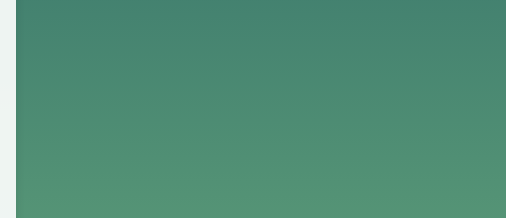
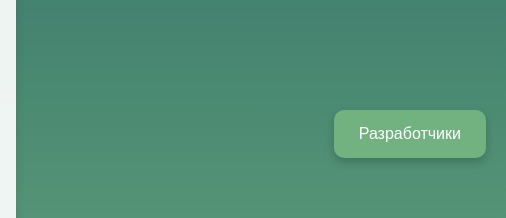
Before and after one commit to atxxxm/UFOWeb.github.io, a plain HTML site: page index.html in a window 1280 px wide. Shown: the part 622-840 px from the top of the page, 774-1280 px from the left. Drawn offline with Linux system fonts and the light colour scheme.

Commit message:
index.html

```diff
--- a/index.html
+++ b/index.html
@@ -5,11 +5,15 @@
     <meta name="viewport" content="width=device-width, initial-scale=1.0">
     <title>UFO DATABASE</title>
     <style>
+        :root {
+            --main-color-1: #134E5E;
+            --main-color-2: #71B280;
+        }
         body {
             font-family: 'Roboto', sans-serif;
             margin: 0;
             padding: 0;
-            background: linear-gradient(180deg, #134E5E, #71B280);
+            background: linear-gradient(180deg, var(--main-color-1), var(--main-color-2));
             color: white;
         }
 
@@ -117,6 +121,12 @@
         .card p {
             font-size: 1em;
             color: #666;
+        }
+
+        .card.hide {
+            opacity: 0;
+            transform: scale(0.8);
+            display: none;
         }
 
         .description {
@@ -252,6 +262,39 @@
             }
         }
 
+        .developers-button {
+            position: fixed;
+            bottom: 20px;
+            right: 20px;
+            padding: 15px 25px;
+            background-color: #71B280;
+            color: white;
+            border: none;
+            border-radius: 10px;
+            cursor: pointer;
+            font-size: 1em;
+            opacity: 0;
+            transform: translateY(20px);
+            transition: opacity 0.5s ease-in-out, transform 0.5s ease-in-out;
+            box-shadow: 0 4px 8px rgba(0, 0, 0, 0.2);
+        }
+
+        .developers-button.show {
+            opacity: 1;
+            transform: translateY(0);
+        }
+
+        .developers-button:hover {
+            background-color: #134E5E;
+            transform: scale(1.05);
+        }
+
+        .developers-button a {
+            text-decoration: none;
+            color: white;
+        }
+
+
     </style>
 </head>
 <body>
@@ -316,6 +359,10 @@
         </div>
     </div>
 
+    <button class="developers-button">
+        <a href="info.html" target="_blank">Разработчики</a>
+    </button>
+
     <script>
         function toggleDescription() {
             var content = document.getElementById('descriptionContent');
@@ -340,6 +387,7 @@
             const header = document.querySelector('header');
             const h1 = header.querySelector('h1');
             const img = header.querySelector('img');
+            const develop = document.querySelector('.developers-button')
 
             setTimeout(() => {
                 header.classList.add('show');
@@ -358,13 +406,15 @@
             cards.forEach((card, index) => {
                 setTimeout(() => {
                     card.classList.add('show');
-                }, 1800 + index * 150);
+                }, 1800 + index * 250);
             });
 
             const description = document.querySelector('.description');
             setTimeout(() => {
                 description.classList.add('show');
+                develop.classList.add('show');
             }, 1800 + cards.length * 150);
+
         });
     </script>
 
```
